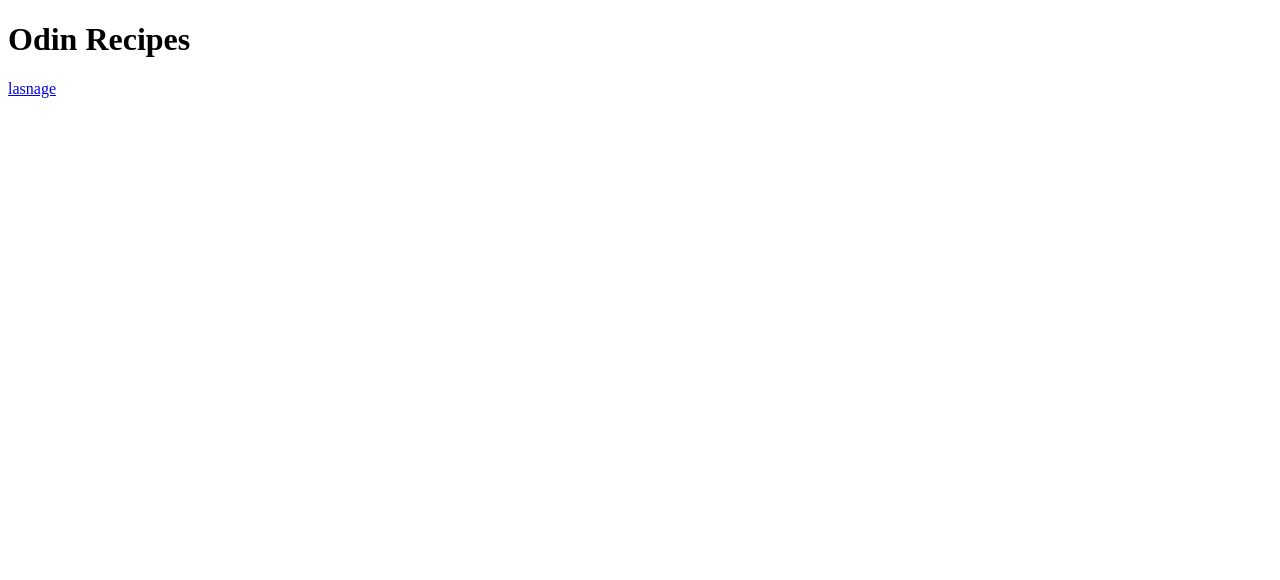
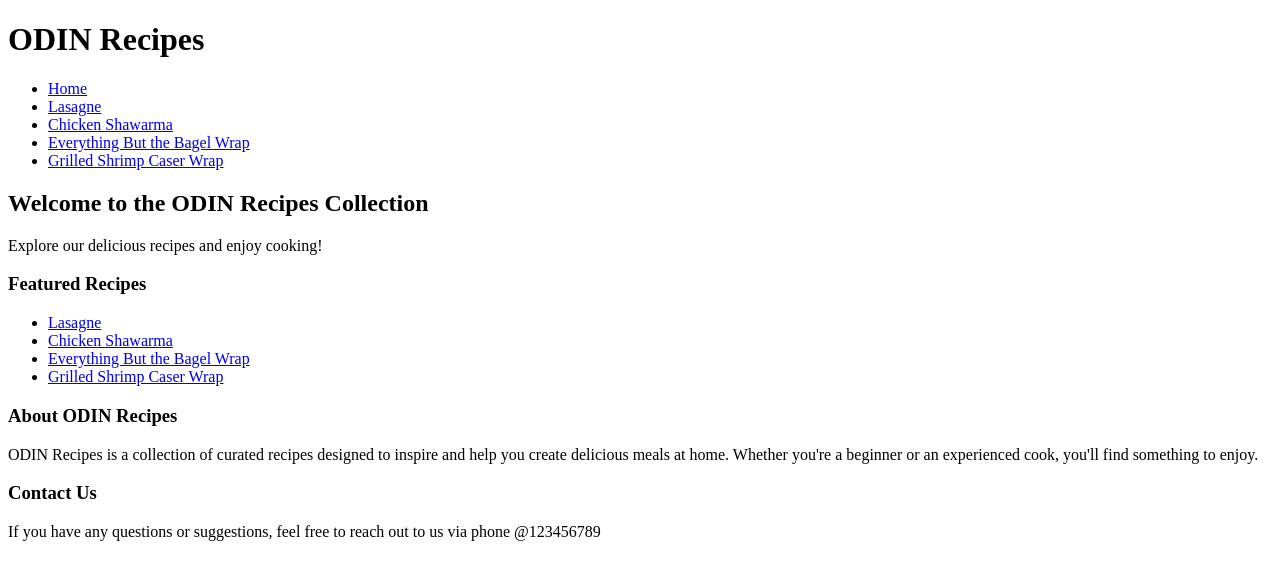
Before and after one commit to Benjamin-Riordan/odin-recipes, a plain HTML site: page index.html in a window 1280 px wide. Drawn offline with Linux system fonts and the light colour scheme.

Commit message:
adding more detail

```diff
--- a/index.html
+++ b/index.html
@@ -7,7 +7,38 @@
 </head>
 <body>
     <header>
-        <h1>Odin Recipes</h1>
-        <a href="../odin-recipes/recipes/lasnage.html">lasnage</a>
+        <h1>ODIN Recipes</h1>
+            <nav>
+                <ul>
+                    <li><a href="../index.html">Home</a></li>
+                    <li><a href="../recipes/page_1.html">Lasagne</a></li>
+                    <li><a href="../recipes/page_2.html">Chicken Shawarma</a></li>
+                    <li><a href="../recipes/page_3.html">Everything But the Bagel Wrap</a></li>
+                    <li><a href="../recipes/page_4.html">Grilled Shrimp Caser Wrap</a></li>
+                </ul>
+            </nav>
+    </header>
+    <main>
+        <h2>Welcome to the ODIN Recipes Collection</h2>
+        <p>Explore our delicious recipes and enjoy cooking!</p>
+        <section>
+            <h3>Featured Recipes</h3>
+            <ul>
+                <li><a href="../recipes/page_1.html">Lasagne</a></li>
+                <li><a href="../recipes/page_2.html">Chicken Shawarma</a></li>
+                <li><a href="../recipes/page_3.html">Everything But the Bagel Wrap</a></li>
+                <li><a href="../recipes/page_4.html">Grilled Shrimp Caser Wrap</a></li>
+            </ul>
+        </section>
+        <section>
+            <h3>About ODIN Recipes</h3>
+            <p>ODIN Recipes is a collection of curated recipes designed to inspire and help you create delicious meals at home. Whether you're a beginner or an experienced cook, you'll find something to enjoy.</p>
+        </section>
+        <section>
+            <h3>Contact Us</h3>
+            <p>If you have any questions or suggestions, feel free to reach out to us via phone @123456789</p>
+        </section>
 
-    </header>
+    </main>
+</body>
+</html>
```
Also changed, not shown: recipes/page_1.html (+10 -6 lines), recipes/page_2.html (+9 -5 lines), recipes/page_3.html (+11 -6 lines), recipes/page_4.html (+9 -5 lines).
